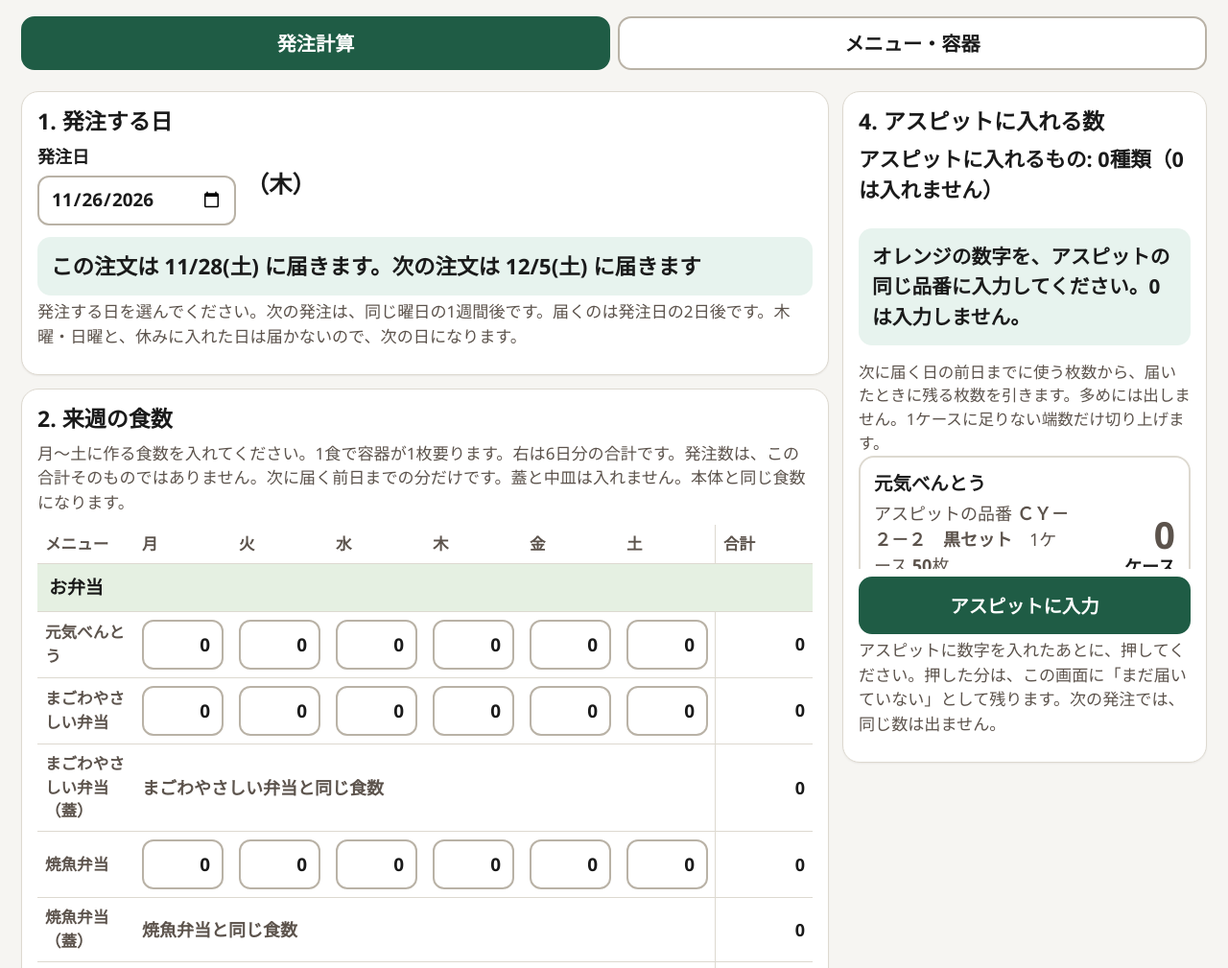
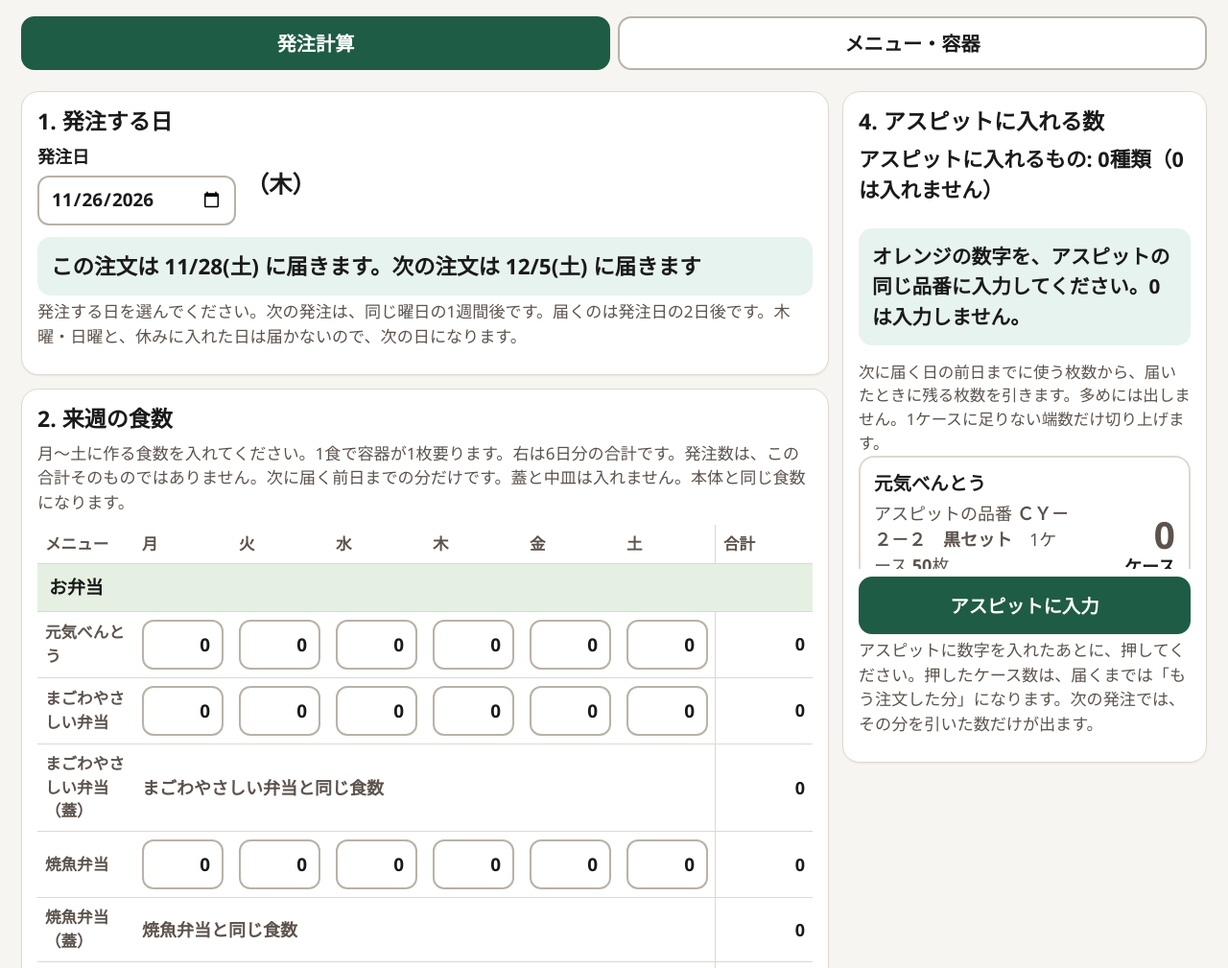
Before and after one commit to tomonamanma-pixel/houzai-order-calc, a plain HTML site: page index.html in a window 1280 px wide. Shown: the part 91-1100 px from the top of the page at 96% size. Drawn offline with Linux system fonts and the light colour scheme.

Commit message:
次の発注で同じ数が出ない理由を、注文済みの分を引くと書く。
Co-authored-by: Cursor <cursoragent@cursor.com>

```diff
--- a/index.html
+++ b/index.html
@@ -410,7 +410,7 @@
           <p class="formula">次に届く日の前日までに使う枚数から、届いたときに残る枚数を引きます。多めには出しません。1ケースに足りない端数だけ切り上げます。</p>
           <div class="order-list" id="order-list"></div>
           <button type="button" class="btn primary xl" id="confirm-order">アスピットに入力</button>
-          <p class="hint">アスピットに数字を入れたあとに、押してください。押した分は、この画面に「まだ届いていない」として残ります。次の発注では、同じ数は出ません。</p>
+          <p class="hint">アスピットに数字を入れたあとに、押してください。押したケース数は、届くまでは「もう注文した分」になります。次の発注では、その分を引いた数だけが出ます。</p>
           <p class="status" id="order-status" aria-live="polite"></p>
         </section>
       </section>
```
